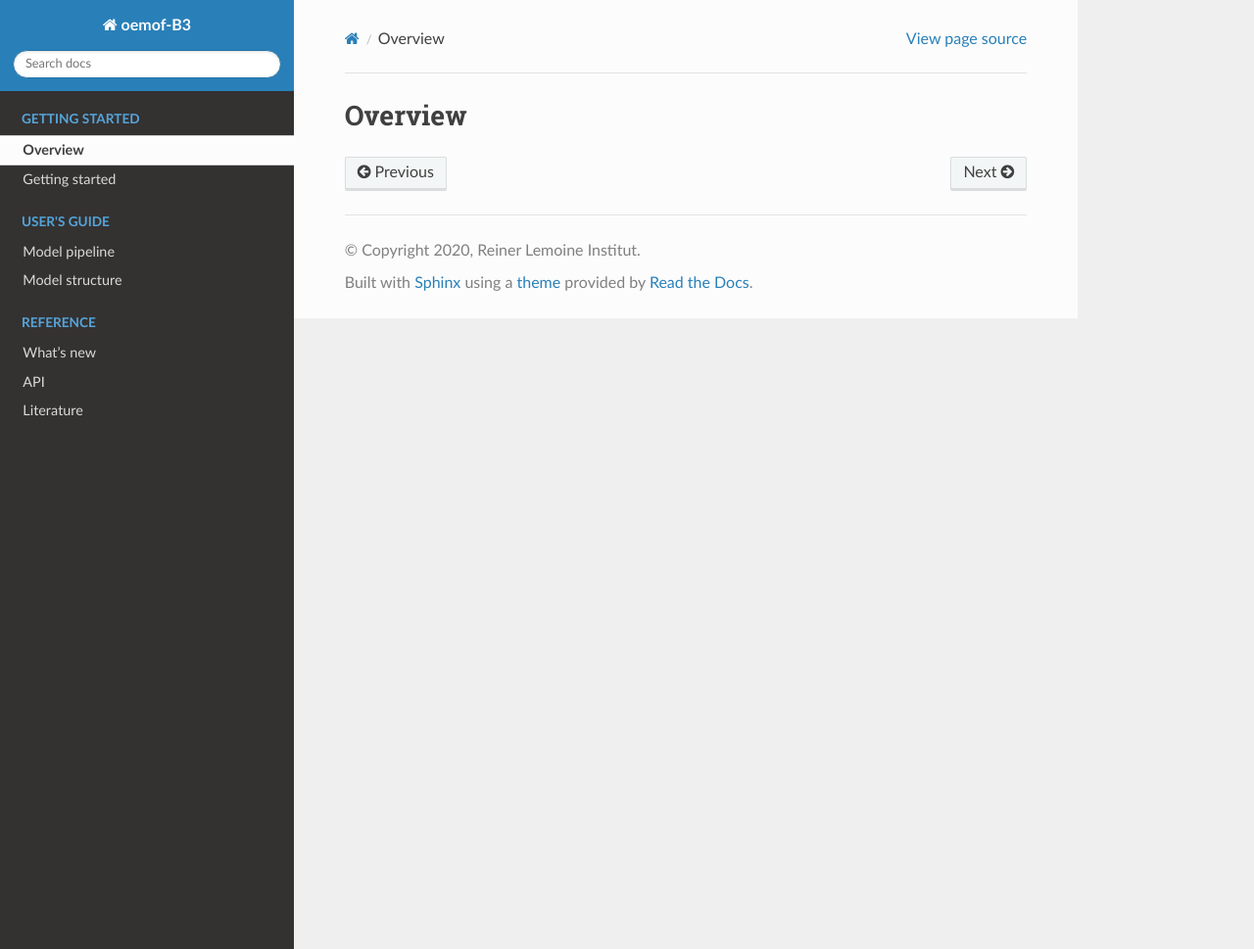
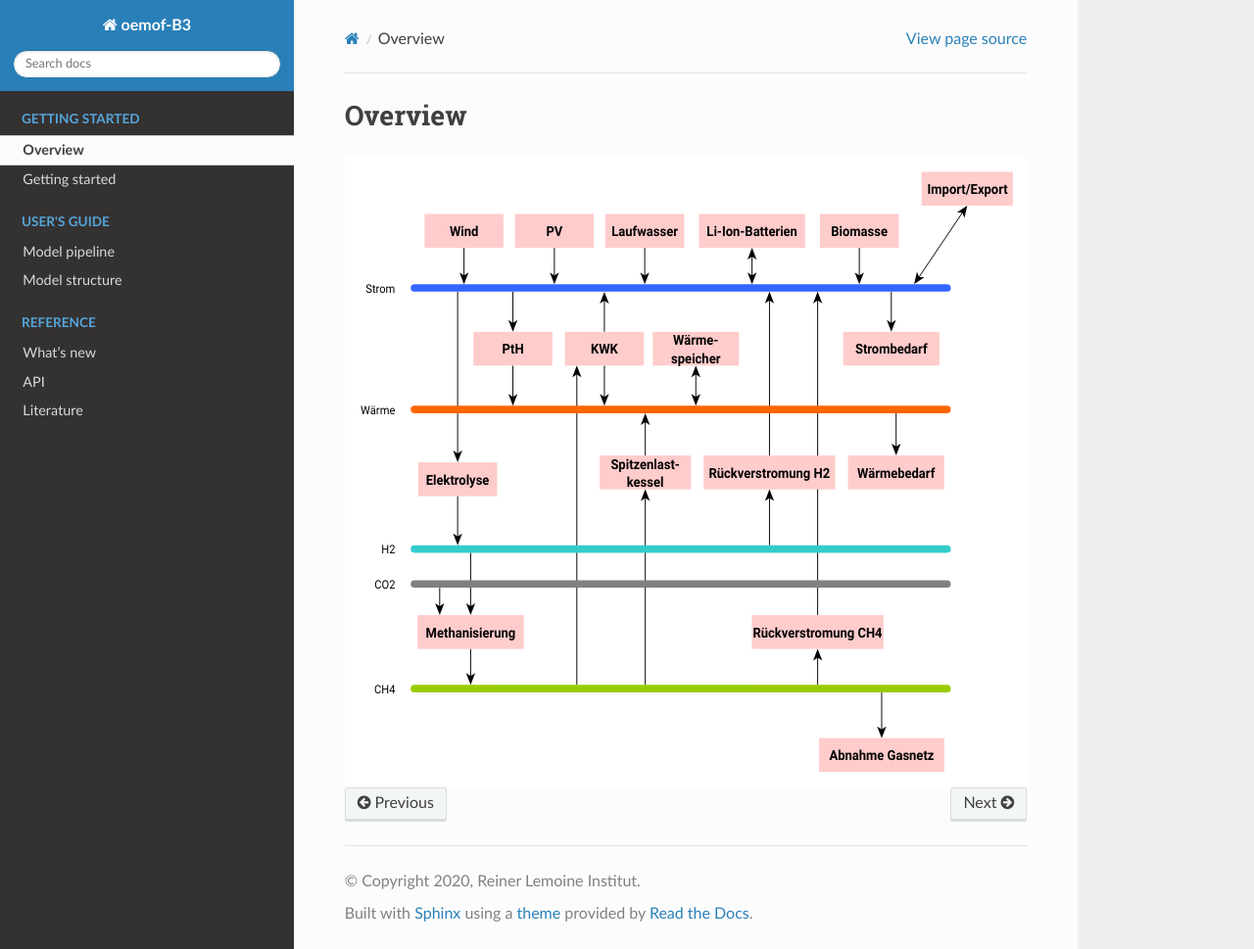
Before and after one commit to rl-institut/oemof-B3, a Sphinx documentation site: the page built from docs/overview.rst, in a window 1280 px wide and 969 px high. Shown: the whole window at 98% size. Built offline with Sphinx 7.4.7 and the Read the Docs theme 2.0.0, drawn with Linux system fonts in a browser that asks for light colours; pages that are not in the unit, such as notebooks, are missing from menus.

Commit message:
Add schematic of model structure

```diff
--- a/docs/overview.rst
+++ b/docs/overview.rst
@@ -3,3 +3,9 @@
 ~~~~~~~~
 Overview
 ~~~~~~~~
+
+
+.. 	image:: _img/model_structure.svg
+   :scale: 100 %
+   :alt: schematic of model structure
+   :align: center
```
Also changed, not shown: docs/_img/model_structure.svg (added), 1 other file.
